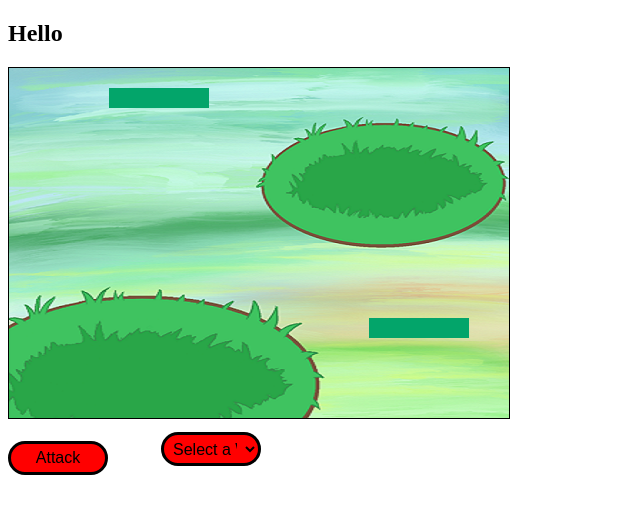
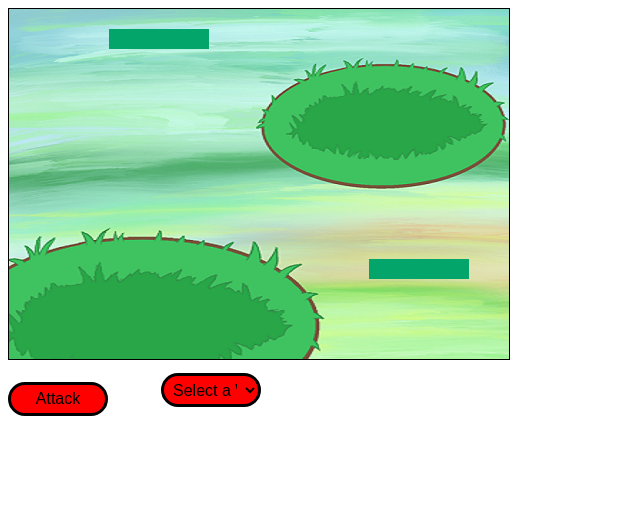
Before and after one commit to Mary-Phelan/Strategy-Game, a website: page game.html in a window 1280 px wide. Shown: the whole page, without its empty margins (0-640 px from the left). Drawn offline with Linux system fonts and the light colour scheme.

Commit message:
Update game.html

```diff
--- a/game.html
+++ b/game.html
@@ -39,7 +39,7 @@
 </head>
 
 <body>
-    <h2 id="gamerTag">Hello</h2>
+
     <canvas id="the_canvas" width="500" height="350"
         style="border: black 1px solid; background: url('./img/poke_bg2.png');">
         Oops! looks like your browser does not support canvas tag
```
